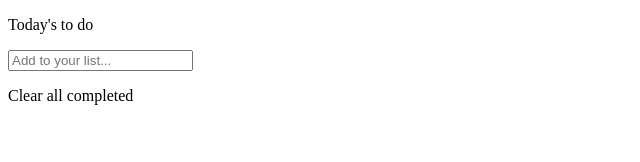
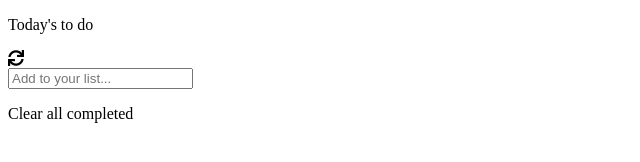
Before and after one commit to Sahar-AbdelSamad/To-do-list, a plain HTML site: page src/index.html in a window 1280 px wide. Shown: the whole page, without its empty margins (0-640 px from the left). Drawn offline with Linux system fonts and the light colour scheme.

Commit message:
Add the boxes and icons

```diff
--- a/src/index.html
+++ b/src/index.html
@@ -4,12 +4,16 @@
 <head>
     <meta charset="UTF-8">
     <meta name="viewport" content="width=device-width, initial-scale=1.0">
+    <link rel="stylesheet" href="https://use.fontawesome.com/releases/v5.15.4/css/all.css" integrity="sha384-DyZ88mC6Up2uqS4h/KRgHuoeGwBcD4Ng9SiP4dIRy0EXTlnuz47vAwmeGwVChigm" crossorigin="anonymous">
     <title>To-do-List</title>
 </head>
 
 <body>
     <div class="to-do">
-        <p class="today-todo">Today's to do</p>
+        <div class="today-todo">
+            <p>Today's to do</p>
+            <i class="fas fa-sync"></i>
+        </div>
         <input type="test" placeholder="Add to your list...">
         <ul class="listItems">
         </ul>
--- a/src/style.css
+++ b/src/style.css
@@ -14,7 +14,7 @@
 
 .today-todo,
 input,
-.listItems li,
+.listItems div,
 .clear {
   border: 1px solid #f6f6f6;
   background-color: white;
@@ -33,6 +33,36 @@ input[type=text] {
   list-style-type: none;
 }
 
+.listItem,
+.today-todo {
+  display: flex;
+  align-items: center;
+}
+
+.box {
+  order: 0;
+  width: 4%;
+  margin-right: 7px;
+}
+
+.listItem li,
+.today-todo p {
+  order: 1;
+  width: 90%;
+  background-color: white;
+}
+
+i {
+  background-color: white;
+  color: #dbd9d9;
+  order: 2;
+  width: 5%;
+}
+
+.today-todo i {
+  margin-right: 5px;
+}
+
 .clear {
   background-color: #f6f6f6;
   color: #8f8f8f;
```
Also changed, not shown: src/index.js (+9 -1 lines).
